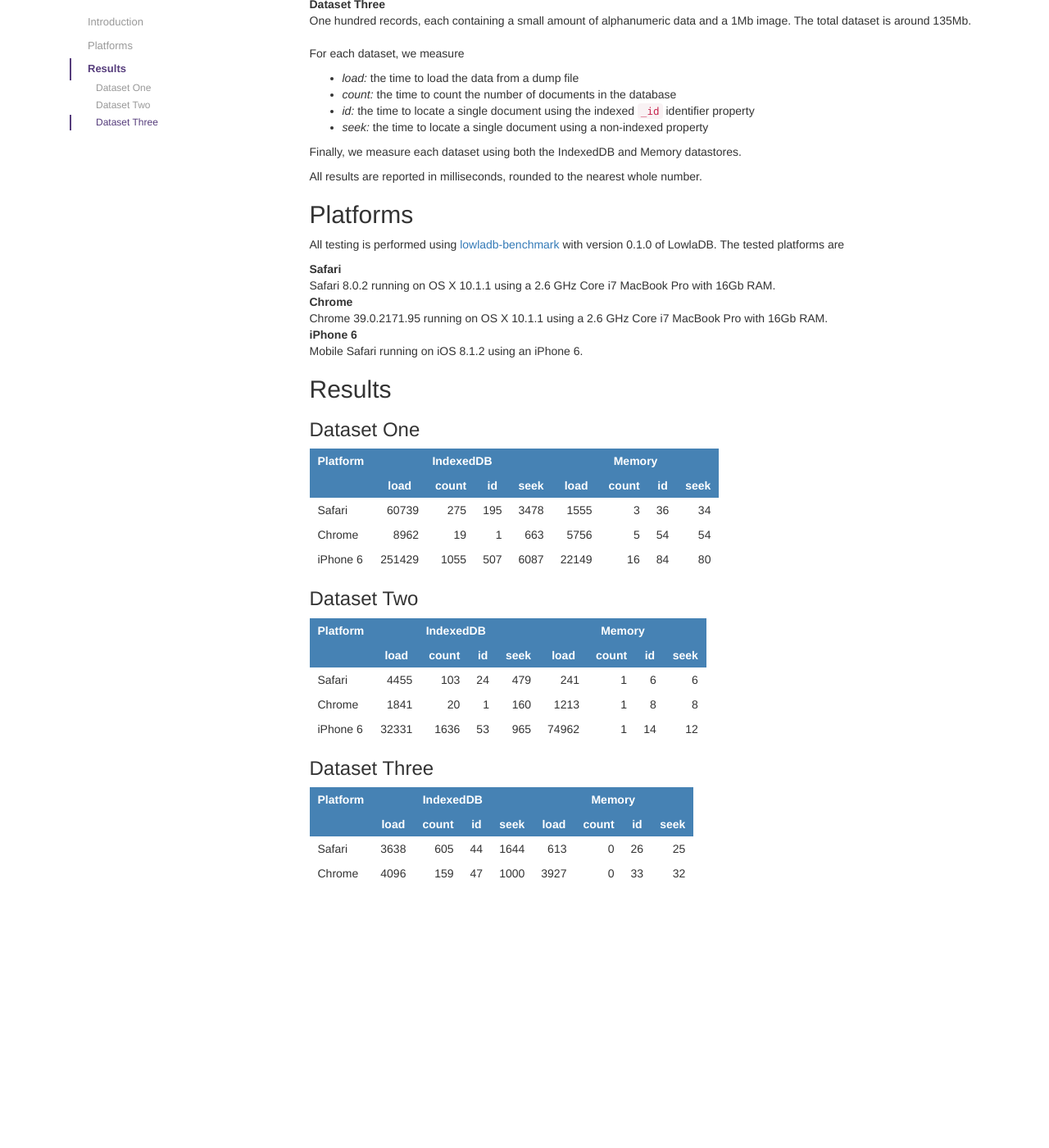
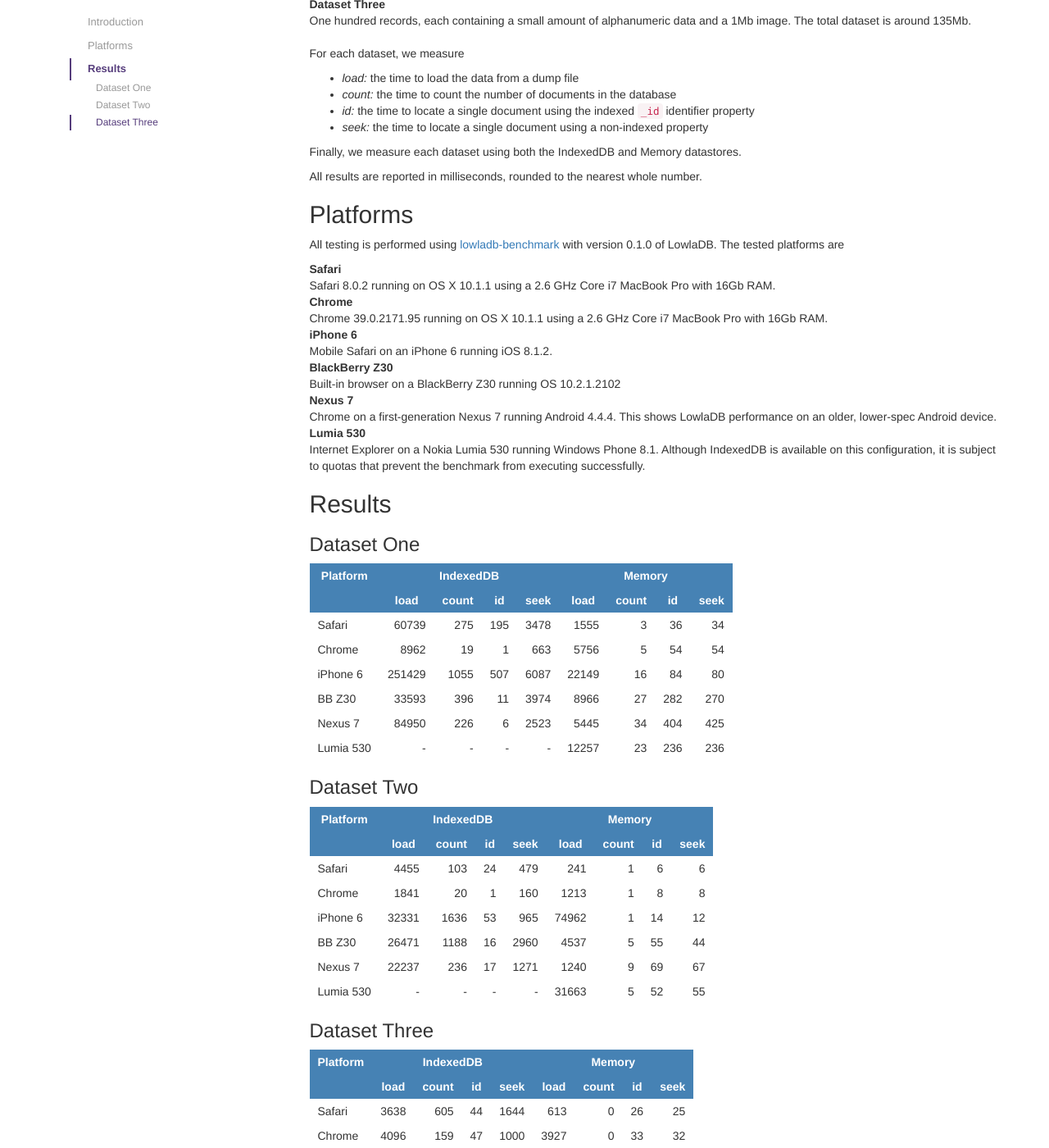
Before and after one commit to lowla/lowladb-json-database, a Jekyll site: the page built from performance.md, in a window 1280 px wide and 1400 px high, scrolled down 554 px. Shown: the whole window at 82% size. Built offline with Jekyll 4.4.1, drawn with Linux system fonts in a browser that asks for light colours; nearby versions of some CDN libraries; before the commit the page ends 1634 px from its top, so only the background shows below that.

Commit message:
Update performance data for BB10, Windows Phone 8 and some Android.

```diff
--- a/performance.md
+++ b/performance.md
@@ -45,7 +45,16 @@ Chrome
 : Chrome 39.0.2171.95 running on OS X 10.1.1 using a 2.6 GHz Core i7 MacBook Pro with 16Gb RAM.
 
 iPhone 6
-: Mobile Safari running on iOS 8.1.2 using an iPhone 6.
+: Mobile Safari on an iPhone 6 running iOS 8.1.2.
+
+BlackBerry Z30
+: Built-in browser on a BlackBerry Z30 running OS 10.2.1.2102
+
+Nexus 7
+: Chrome on a first-generation Nexus 7 running Android 4.4.4. This shows LowlaDB performance on an older, lower-spec Android device.
+
+Lumia 530
+: Internet Explorer on a Nokia Lumia 530 running Windows Phone 8.1. Although IndexedDB is available on this configuration, it is subject to quotas that prevent the benchmark from executing successfully.
 
 </div>
 <div id="Results">
@@ -64,7 +73,9 @@ iPhone 6
     <tr><td>Safari</td><td>60739</td><td>275</td><td>195</td><td>3478</td><td>1555</td><td>3</td><td>36</td><td>34</td></tr>
     <tr><td>Chrome</td><td>8962</td><td>19</td><td>1</td><td>663</td><td>5756</td><td>5</td><td>54</td><td>54</td></tr>
     <tr><td>iPhone 6</td><td>251429</td><td>1055</td><td>507</td><td>6087</td><td>22149</td><td>16</td><td>84</td><td>80</td></tr>
-
+    <tr><td>BB Z30</td><td>33593</td><td>396</td><td>11</td><td>3974</td><td>8966</td><td>27</td><td>282</td><td>270</td></tr>
+    <tr><td>Nexus 7</td><td>84950</td><td>226</td><td>6</td><td>2523</td><td>5445</td><td>34</td><td>404</td><td>425</td></tr>
+    <tr><td>Lumia 530</td><td>-</td><td>-</td><td>-</td><td>-</td><td>12257</td><td>23</td><td>236</td><td>236</td></tr>
   </tbody>
 </table>
 
@@ -81,7 +92,9 @@ iPhone 6
     <tr><td>Safari</td><td>4455</td><td>103</td><td>24</td><td>479</td><td>241</td><td>1</td><td>6</td><td>6</td></tr>
     <tr><td>Chrome</td><td>1841</td><td>20</td><td>1</td><td>160</td><td>1213</td><td>1</td><td>8</td><td>8</td></tr>
     <tr><td>iPhone 6</td><td>32331</td><td>1636</td><td>53</td><td>965</td><td>74962</td><td>1</td><td>14</td><td>12</td></tr>
-
+    <tr><td>BB Z30</td><td>26471</td><td>1188</td><td>16</td><td>2960</td><td>4537</td><td>5</td><td>55</td><td>44</td></tr>
+    <tr><td>Nexus 7</td><td>22237</td><td>236</td><td>17</td><td>1271</td><td>1240</td><td>9</td><td>69</td><td>67</td></tr>
+    <tr><td>Lumia 530</td><td>-</td><td>-</td><td>-</td><td>-</td><td>31663</td><td>5</td><td>52</td><td>55</td></tr>
   </tbody>
 </table>
 
```
